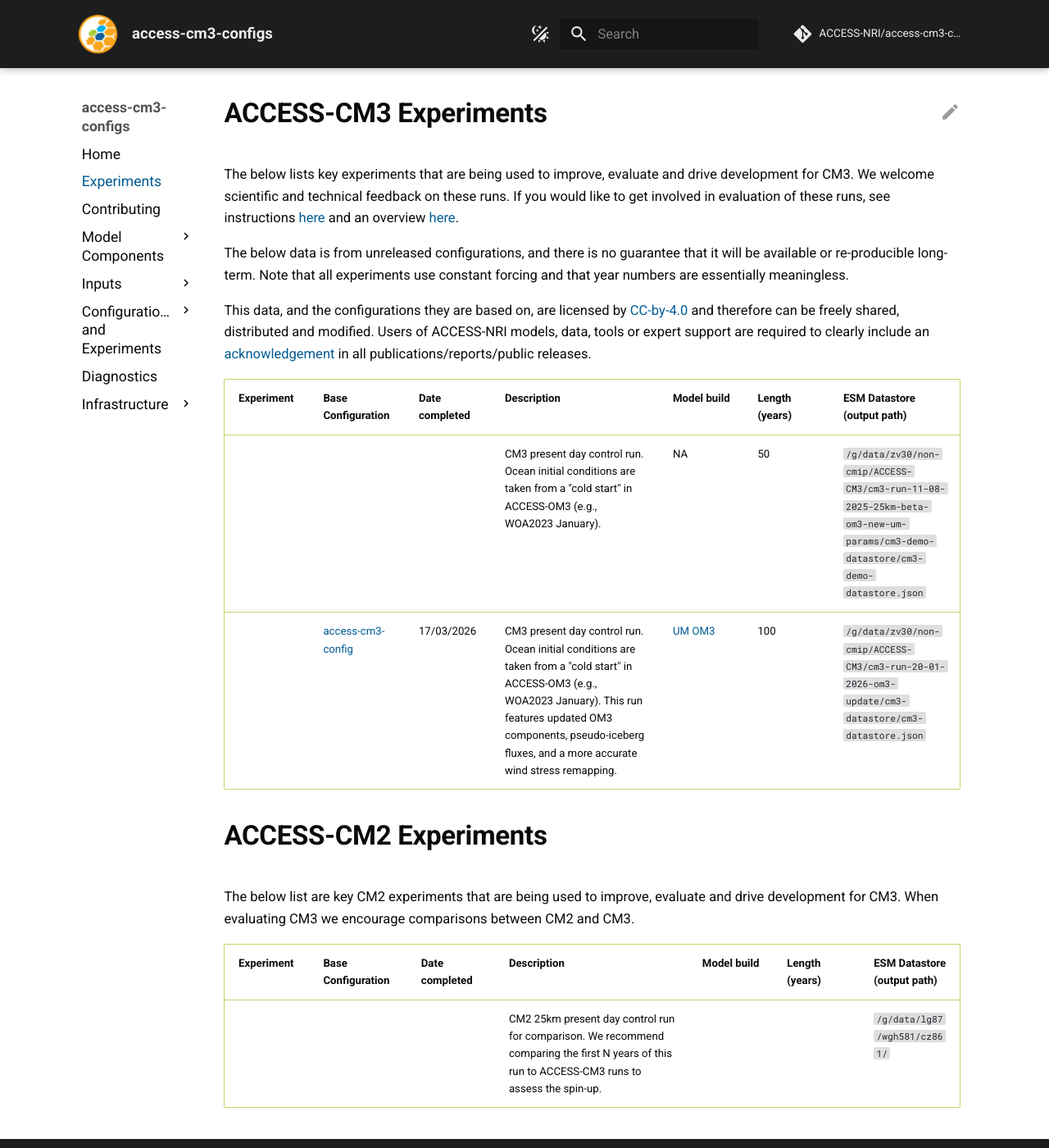
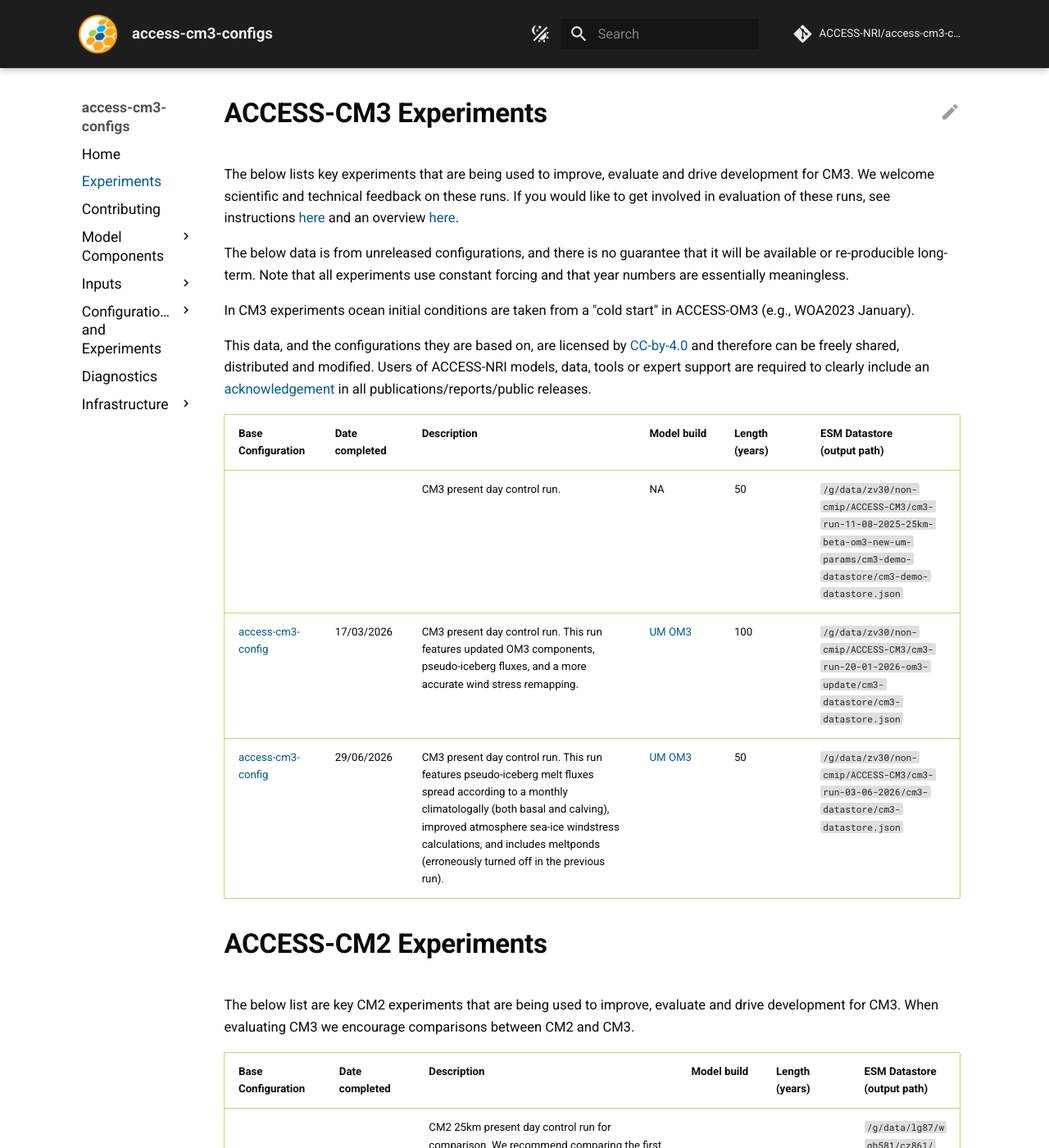
Before and after one commit to ACCESS-NRI/access-cm3-config-docs, an MkDocs documentation site: the page built from documentation/docs/pages/Experiments.md, in a window 1280 px wide and 1400 px high. Shown: the whole window at 82% size. Built offline with MkDocs 1.6.1 and Material for MkDocs 9.7.7, drawn with Linux system fonts in a browser that asks for light colours; comment, search, counter and statistics services are not loaded.

Commit message:
Update Experiments.md (#18)
* Update Experiments.md

update-exp-table-latest-cm3-run

* move year "numbers are meaningless..." outside of tables

* remove "Experiment" column

---------

Co-authored-by: Kieran Ricardo <kieran.ricardo@anu.edu.au>

```diff
--- a/documentation/docs/pages/Experiments.md
+++ b/documentation/docs/pages/Experiments.md
@@ -18,21 +18,24 @@ The below lists key experiments that are being used to improve, evaluate and dri
 
 The below data is from unreleased configurations, and there is no guarantee that it will be available or re-producible long-term. Note that all experiments use constant forcing and that year numbers are essentially meaningless.
 
+In CM3 experiments ocean initial conditions are taken from a "cold start" in ACCESS-OM3 (e.g., WOA2023 January).
+
 This data, and the configurations they are based on, are licensed by
 [CC-by-4.0](https://creativecommons.org/licenses/by/4.0/) and therefore can be freely shared,
 distributed and modified. Users of ACCESS-NRI models, data, tools or expert support are required
  to clearly include an [acknowledgement](https://www.access-nri.org.au/resources/acknowledging-us/)
   in all publications/reports/public releases.
 
-| Experiment | Base Configuration | Date completed | Description                                                                                                                                                                                                                                                                                           | Model build                                                                                                                                                                                                     | Length (years) | ESM Datastore  <br/>  (output path)                                                                                             |
-| ---------- | ------------------ |----------------|-------------------------------------------------------------------------------------------------------------------------------------------------------------------------------------------------------------------------------------------------------------------------------------------------------|-----------------------------------------------------------------------------------------------------------------------------------------------------------------------------------------------------------------|----------------|---------------------------------------------------------------------------------------------------------------------------------|
-|            |                    |                | CM3 present day control run. Ocean initial conditions are taken from a "cold start" in ACCESS-OM3 (e.g., WOA2023 January).                                                                                                            | NA                                                                                                                                                                                                              | 50             | `/g/data/zv30/non-cmip/ACCESS-CM3/cm3-run-11-08-2025-25km-beta-om3-new-um-params/cm3-demo-datastore/cm3-demo-datastore.json`  |
-|            | [access-cm3-config](https://github.com/ACCESS-NRI/access-cm3-configs/tree/7c544cc2bfce97d28cf877b63620a6757a2aa273) | 17/03/2026     | CM3 present day control run. Ocean initial conditions are taken from a "cold start" in ACCESS-OM3 (e.g., WOA2023 January). This run features updated OM3 components, pseudo-iceberg fluxes, and a more accurate wind stress remapping. | [UM](https://github.com/ACCESS-NRI/UM/tree/3ed9cb65e997b4453ee362f73876db2cb6b62036) [OM3](https://github.com/ACCESS-NRI/ACCESS-OM3/tree/a5b511da9573b106c3a98dc16e3b9668bfb597f1) | 100            | `/g/data/zv30/non-cmip/ACCESS-CM3/cm3-run-20-01-2026-om3-update/cm3-datastore/cm3-datastore.json` |
+| Base Configuration                                                                                                  | Date completed | Description                                                                                                                                                                                                                                                                | Model build                                                                                                                                                                        | Length (years) | ESM Datastore  <br/>  (output path)                                                                                             |
+|---------------------------------------------------------------------------------------------------------------------|------------|----------------------------------------------------------------------------------------------------------------------------------------------------------------------------------------------------------------------------------------------------------------------------|------------------------------------------------------------------------------------------------------------------------------------------------------------------------------------|----|---------------------------------------------------------------------------------------------------------------------------------|
+|                                                                                                                     |            | CM3 present day control run.                                                                                                                                                                                                                                               | NA                                                                                                                                                                                 | 50 | `/g/data/zv30/non-cmip/ACCESS-CM3/cm3-run-11-08-2025-25km-beta-om3-new-um-params/cm3-demo-datastore/cm3-demo-datastore.json`  |
+| [access-cm3-config](https://github.com/ACCESS-NRI/access-cm3-configs/tree/7c544cc2bfce97d28cf877b63620a6757a2aa273) | 17/03/2026 | CM3 present day control run. This run features updated OM3 components, pseudo-iceberg fluxes, and a more accurate wind stress remapping.                                                                                                                                   | [UM](https://github.com/ACCESS-NRI/UM/tree/3ed9cb65e997b4453ee362f73876db2cb6b62036) [OM3](https://github.com/ACCESS-NRI/ACCESS-OM3/tree/a5b511da9573b106c3a98dc16e3b9668bfb597f1) | 100 | `/g/data/zv30/non-cmip/ACCESS-CM3/cm3-run-20-01-2026-om3-update/cm3-datastore/cm3-datastore.json` |
+| [access-cm3-config](https://github.com/ACCESS-NRI/access-cm3-configs/tree/cm3-run-03-06-2026)                       | 29/06/2026 | CM3 present day control run. This run features pseudo-iceberg melt fluxes spread according to a monthly climatologally (both basal and calving), improved atmosphere sea-ice windstress calculations, and includes meltponds (erroneously turned off in the previous run). | [UM](https://github.com/ACCESS-NRI/UM/tree/6e401a69402e603c21de607f617fa7951f18051e) [OM3](https://github.com/ACCESS-NRI/ACCESS-OM3/tree/f5d40a69fd31052448b80b157e37d361118092ff) | 50 | `/g/data/zv30/non-cmip/ACCESS-CM3/cm3-run-03-06-2026/cm3-datastore/cm3-datastore.json` |
 
 # ACCESS-CM2 Experiments
 
 The below list are key CM2 experiments that are being used to improve, evaluate and drive development for CM3. When evaluating CM3 we encourage comparisons between CM2 and CM3.
 
-| Experiment | Base Configuration | Date completed | Description                                                                                                                                                                                                        | Model build | Length (years) | ESM Datastore <br/> (output path) |
-| ---------- | ------------------ | -------------- | ------------------------------------------------------------------------------------------------------------------------------------------------------------------------------------------------------------------ |-------------|----------------|------------------------------|
-|            |                    |                | CM2 25km present day control run for comparison. We recommend comparing the first N years of this run to ACCESS-CM3 runs to assess the spin-up. |             |                | `/g/data/lg87/wgh581/cz861/` |
+| Base Configuration | Date completed | Description                                                                                                                                                                                                        | Model build | Length (years) | ESM Datastore <br/> (output path) |
+|--------------------| -------------- | ------------------------------------------------------------------------------------------------------------------------------------------------------------------------------------------------------------------ |-------------|----------------|------------------------------|
+|                    |                | CM2 25km present day control run for comparison. We recommend comparing the first N years of this run to ACCESS-CM3 runs to assess the spin-up. |             |                | `/g/data/lg87/wgh581/cz861/` |
```
